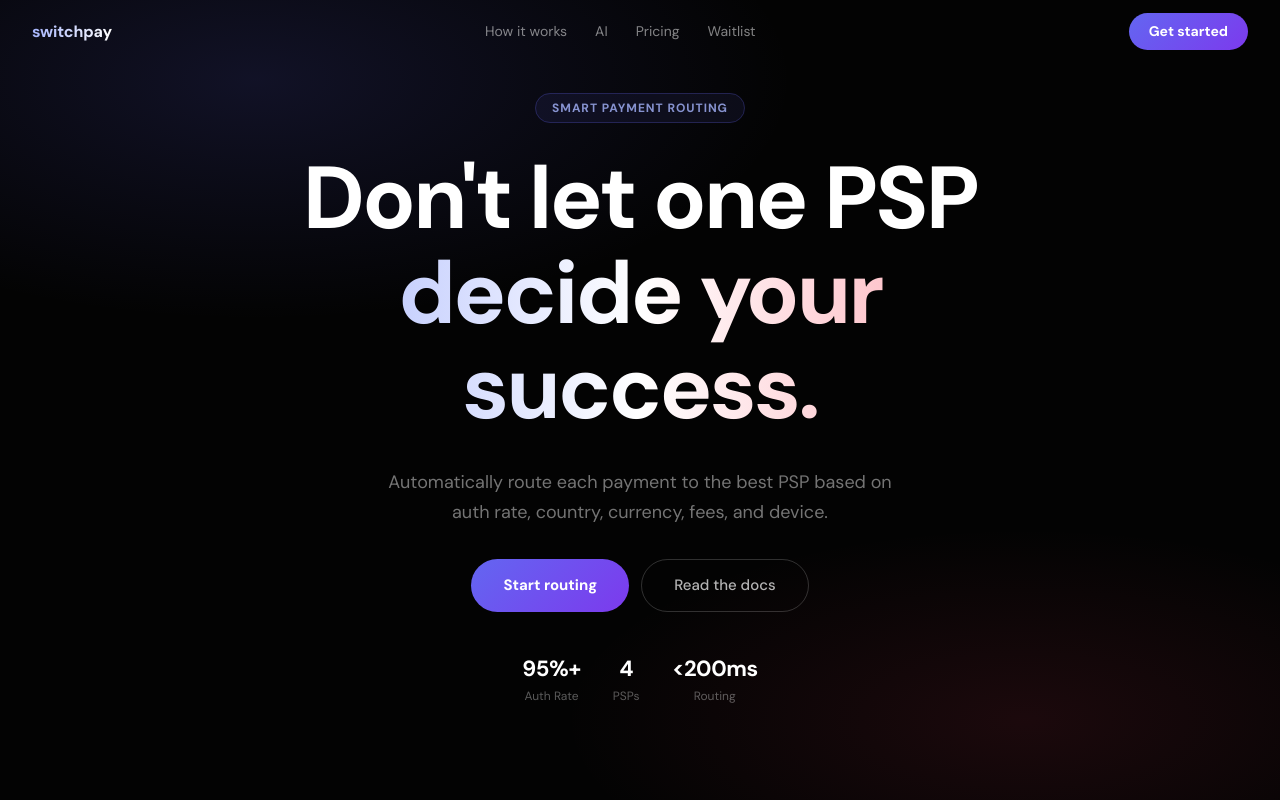
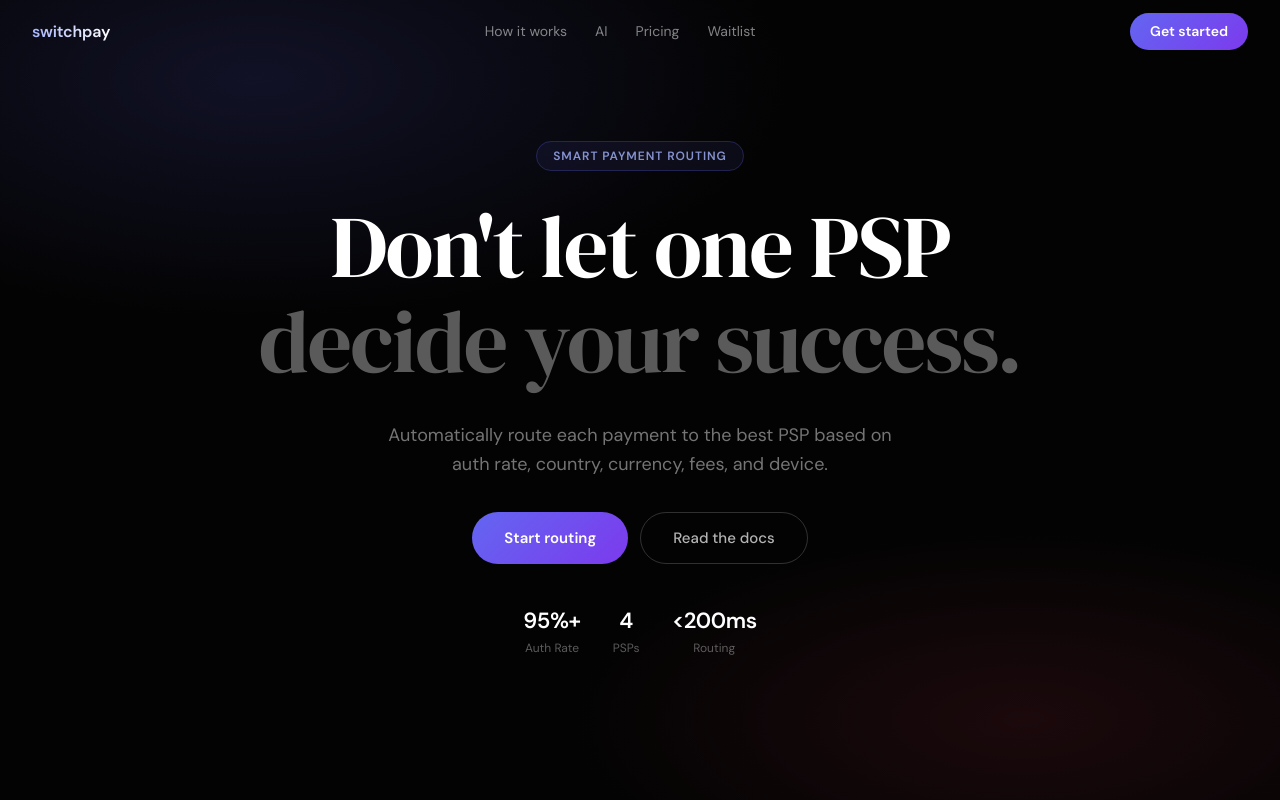
Before and after one commit to Baptistesrd/switchpay-frontendd, a React (Create React App) app: page / in a window 1280 px wide. Shown: the top 800 px of the page. Built offline with nearby package versions, Linux system fonts and the light colour scheme.

Commit message:
font family font size

```diff
--- a/public/index.html
+++ b/public/index.html
@@ -12,10 +12,7 @@
 
     <link rel="preconnect" href="https://fonts.googleapis.com">
     <link rel="preconnect" href="https://fonts.gstatic.com" crossorigin>
-    <link
-      href="https://fonts.googleapis.com/css2?family=DM+Sans:wght@400;500;700&display=swap"
-      rel="stylesheet"
->
+    <link href="https://fonts.googleapis.com/css2?family=DM+Serif+Display&family=DM+Sans:wght@300;400;500;600&display=swap" rel="stylesheet">
 
     <meta property="og:title" content="switchpay">
     <meta
--- a/src/components/landing/Hero.jsx
+++ b/src/components/landing/Hero.jsx
@@ -41,9 +41,14 @@ export default function Hero() {
 
         {/* Headline */}
         <motion.div variants={fade(0.1)} initial="hidden" animate="visible">
-          <h1 style={{ margin: 0, fontWeight: 700, lineHeight: 1.08, letterSpacing: "-0.03em", fontSize: "clamp(44px, 7.5vw, 88px)" }}>
+          <h1 style={{
+            margin: 0, fontWeight: 400, lineHeight: 1.08,
+            letterSpacing: "-0.02em",
+            fontSize: "clamp(44px, 7.5vw, 88px)",
+            fontFamily: "'DM Serif Display', Georgia, serif",
+          }}>
             <span style={{ color: "#fff", display: "block" }}>Don't let one PSP</span>
-            <span style={{ display: "block", background: "linear-gradient(90deg, #a5b4fc 0%, #fff 50%, #fda4af 100%)", WebkitBackgroundClip: "text", WebkitTextFillColor: "transparent", backgroundClip: "text" }}>
+            <span style={{ display: "block", color: "rgba(255,255,255,0.35)" }}>
               decide your success.
             </span>
           </h1>
--- a/src/index.css
+++ b/src/index.css
@@ -1,8 +1,11 @@
+* {
+  box-sizing: border-box;
+}
+
 body {
   margin: 0;
-  font-family: -apple-system, BlinkMacSystemFont, 'Segoe UI', 'Roboto', 'Oxygen',
-    'Ubuntu', 'Cantarell', 'Fira Sans', 'Droid Sans', 'Helvetica Neue',
-    sans-serif;
+  background: #080808;
+  font-family: 'DM Sans', -apple-system, BlinkMacSystemFont, 'Helvetica Neue', sans-serif;
   -webkit-font-smoothing: antialiased;
   -moz-osx-font-smoothing: grayscale;
 }
@@ -11,7 +14,9 @@ code {
   font-family: source-code-pro, Menlo, Monaco, Consolas, 'Courier New', monospace;
 }
 
-html, body, #root {
+html,
+body,
+#root {
   min-height: 100%;
   overflow-x: hidden;
   overflow-y: visible;
@@ -20,38 +25,26 @@ html, body, #root {
 
 html {
   scrollbar-width: thin;
-  scrollbar-color: #4a5568 #1a202c;
+  scrollbar-color: #333 #080808;
 }
 
 ::-webkit-scrollbar {
-  width: 10px;
+  width: 8px;
 }
 
 ::-webkit-scrollbar-track {
-  background: rgba(26, 32, 44, 0.7);
-  border-radius: 10px;
+  background: #080808;
 }
 
 ::-webkit-scrollbar-thumb {
-  background: linear-gradient(180deg, #3385ff, #2368f5);
-  border-radius: 10px;
-  border: 2px solid rgba(26, 32, 44, 0.9);
-  box-shadow: 0 2px 6px rgba(0,0,0,0.4);
-  transition: background 0.3s ease;
+  background: #333;
+  border-radius: 9999px;
 }
 
 ::-webkit-scrollbar-thumb:hover {
-  background: linear-gradient(180deg, #4c9bff, #3385ff);
+  background: #444;
 }
 
-/* === Animations === */
-@keyframes marquee {
-  0% { transform: translateX(0); }
-  100% { transform: translateX(-50%); }
-}
-
-
-/* === Links === */
 a:hover {
   text-decoration: none;
 }
```
